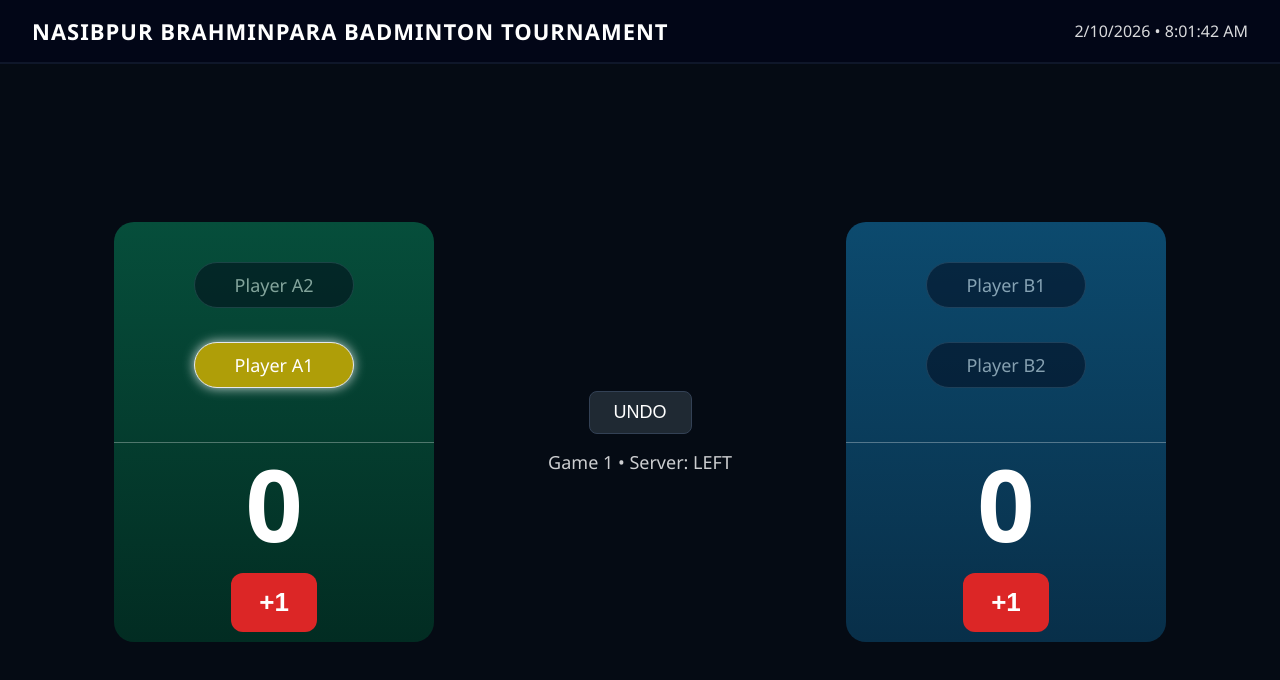
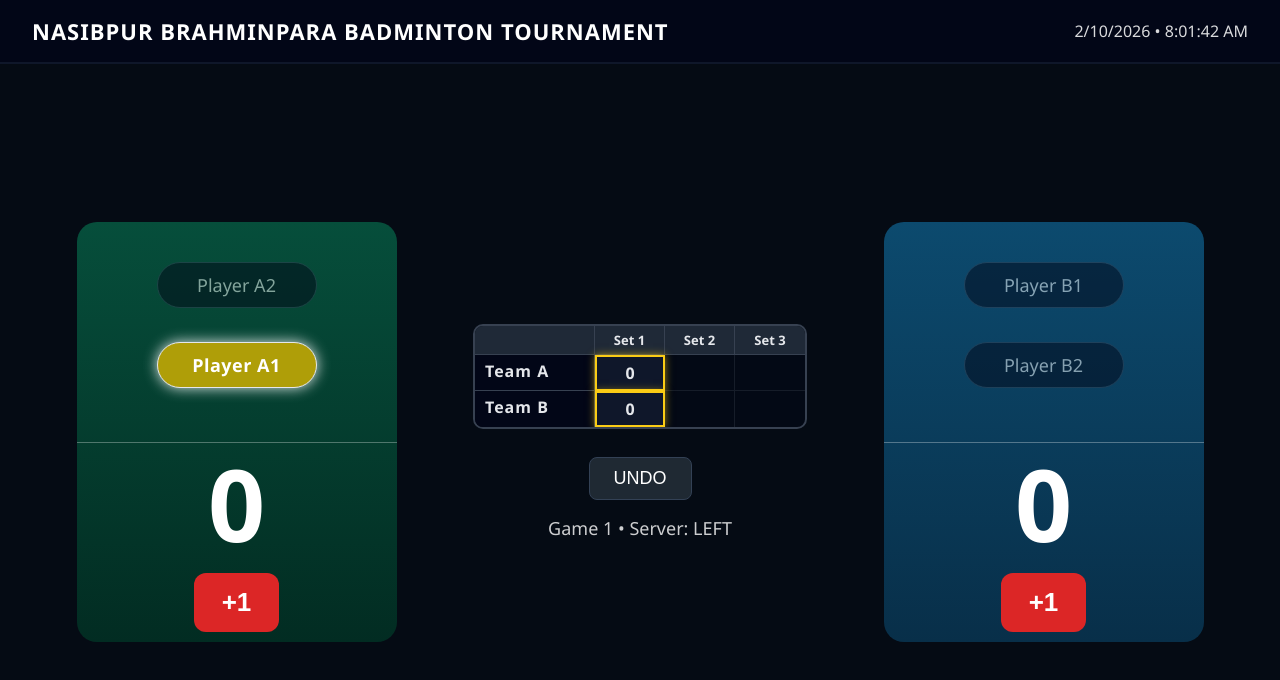
Before and after one commit to iam-soumik/badminton-scoreboard-web, a React (Vite) app: page / in a window 1280 px wide. Shown: the top 680 px of the page. Built offline with nearby package versions, Linux system fonts and the light colour scheme; the HTML template or start-up script is replaced by a standard one.

Commit message:
Features and CSS

```diff
--- a/src/App.jsx
+++ b/src/App.jsx
@@ -10,8 +10,37 @@ export default function App() {
 
   const game = useSelector(state => state.game)
   const [time, setTime] = useState(new Date())
+  const [setPopup, setSetPopup] = useState(null)
   const prevServerRef = useRef(game.server)
   const leftPlayers = game.players?.left || []
+
+  const MAX_SETS = 3
+  const setGrid = Array.from({ length: MAX_SETS }, (_, i) => {
+    const completedSet = game.setResults[i]
+
+    if (completedSet) {
+      return {
+        left: completedSet.left,
+        right: completedSet.right,
+        status: 'completed',
+      }
+    }
+
+    if (i + 1 === game.gameNumber) {
+      return {
+        left: game.score.left,
+        right: game.score.right,
+        status: 'current',
+      }
+    }
+
+    return {
+      left: '',
+      right: '',
+      status: 'future',
+    }
+  })
+
 
   function isServingPlayer(team, player) {
     if (game.server.team !== team) return false
@@ -24,20 +53,44 @@ export default function App() {
     return () => clearInterval(t)
   }, [])
 
+  useEffect(() => {
+    if (game.lastSetResult) {
+      setSetPopup(game.lastSetResult)
+
+      speak(
+        `Set won by ${
+          game.lastSetResult.winner === 'left' ? 'Team A' : 'Team B'
+        }. ${game.lastSetResult.left} ${game.lastSetResult.right}`
+      )
+    }
+  }, [game.lastSetResult])
+
   function score(team) {
-    if (!confirmAction(`Add point to ${team.toUpperCase()}?`)) return
-
     const prevServer = prevServerRef.current
     dispatch(addPoint(team))
 
     setTimeout(() => {
       const updated = store.getState().game
+
+      // 🏆 1️⃣ SET WON ANNOUNCEMENT
+      if (updated.lastSetResult) {
+        const result = updated.lastSetResult
+
+        speak(
+          `Set won by ${result.winner === 'left' ? 'Team A' : 'Team B'}.
+          ${result.left} ${result.right}`
+        )
+
+        // clear after announcing once
+        prevServerRef.current = updated.server
+        return
+      }
+
+      // 🎯 2️⃣ NORMAL POINT ANNOUNCEMENT
       const newServer = updated.server
-
       const leftScore = updated.score.left
       const rightScore = updated.score.right
 
-      // Score announcement: server team first
       const scoreText =
         newServer.team === 'left'
           ? `${leftScore} ${rightScore}`
@@ -48,21 +101,16 @@ export default function App() {
         prevServer.playerIndex !== newServer.playerIndex
 
       if (serviceChanged && prevServer.team !== newServer.team) {
-        // Service changed to other team
         speak(
           `Service over. ${newServer.team === 'left' ? 'Team A' : 'Team B'} to serve. ${scoreText}`
         )
       } else {
-        // Same server (service continues)
         speak(scoreText)
       }
 
-      // update ref AFTER announcement
       prevServerRef.current = newServer
     }, 80)
   }
-
-
 
   function undoLast() {
     if (!confirmAction('Undo last point?')) return
@@ -100,6 +148,36 @@ export default function App() {
         </div>
 
         <div className="center-panel">
+          <div className="set-grid">
+            {/* Header Row */}
+            <div className="cell header"></div>
+            {setGrid.map((_, i) => (
+              <div key={i} className="cell header">Set {i + 1}</div>
+            ))}
+
+            {/* Team A Row */}
+            <div className="cell team-name">{game.teamInfo.left}</div>
+            {setGrid.map((set, i) => (
+              <div
+                key={i}
+                className={`cell score ${set.status}`}
+              >
+                {set.left}
+              </div>
+            ))}
+
+            {/* Team B Row */}
+            <div className="cell team-name">{game.teamInfo.right}</div>
+            {setGrid.map((set, i) => (
+              <div
+                key={i}
+                className={`cell score ${set.status}`}
+              >
+                {set.right}
+              </div>
+            ))}
+          </div>
+
           <button className="undo-btn" onClick={undoLast}>UNDO</button>
           <div className="game-info">
             Game {game.gameNumber} • Server: {game.server.team.toUpperCase()}
@@ -124,6 +202,21 @@ export default function App() {
             <button className="score-btn" onClick={() => score('right')}>+1</button>
           </div>
         </div>
+
+        {setPopup && (
+          <div className="set-popup">
+            <div className="popup-card">
+              <h2>SET RESULT</h2>
+              <p>
+                {setPopup.winner === 'left' ? 'Team A' : 'Team B'} won
+              </p>
+              <p>
+                {setPopup.left} - {setPopup.right}
+              </p>
+              <button onClick={() => setSetPopup(null)}>OK</button>
+            </div>
+          </div>
+        )}
       </main>
     </div>
   )
--- a/src/index.css
+++ b/src/index.css
@@ -135,9 +135,21 @@ html, body, #root {
   opacity: 1;
   background: #af9e08;
   border-color: #e5e7eb;
-  box-shadow: 0 0 12px rgba(255,255,255,0.8);
+  box-shadow: 0 0 10px rgba(255, 215, 0, 0.6);
   color: #ffffff;
+  font-weight: 600;
+  letter-spacing: 0.5px;
 }
+@keyframes servePulse {
+  0%   { box-shadow: 0 0 6px rgba(255,255,255,0.4); }
+  50%  { box-shadow: 0 0 14px rgba(255,255,255,0.9); }
+  100% { box-shadow: 0 0 6px rgba(255,255,255,0.4); }
+}
+
+.serving-player {
+  animation: servePulse 1.6s ease-in-out infinite;
+}
+
 .team-score {
   font-size: 100px;
   font-weight: 700;
@@ -175,3 +187,90 @@ html, body, #root {
   border-top: 1px solid rgba(255,255,255,0.3);
   z-index: 1;
 }
+
+.set-popup {
+  position: fixed;
+  inset: 0;
+  background: rgba(3, 31, 0, 0.7);
+  display: flex;
+  align-items: center;
+  justify-content: center;
+  z-index: 999;
+}
+
+.popup-card {
+  background: #8eb450;
+  padding: 30px;
+  border-radius: 16px;
+  text-align: center;
+}
+
+.current-set {
+  border: 2px solid #ffd700;
+  box-shadow: 0 0 10px rgba(255,215,0,0.6);
+}
+
+.set-grid {
+  display: grid;
+  grid-template-columns: 120px repeat(3, 70px);
+  gap: 0; /* IMPORTANT: enables real dividers */
+  margin-bottom: 12px;
+  border: 2px solid #374151;
+  border-radius: 10px;
+  overflow: hidden;
+}
+
+.cell {
+  background: #111827;
+  color: #e5e7eb;
+  padding: 5px;
+  text-align: center;
+  border-radius: 0px;
+  font-weight: 600;
+  /* divider lines */
+  border-right: 1px solid #374151;
+  border-bottom: 1px solid #374151;
+}
+
+.cell.header {
+  background: #1f2937;
+  font-size: 13px;
+  font-weight: 700;
+}
+
+.cell.team-name {
+  background: #020617;
+  text-align: left;
+  padding-left: 10px;
+  font-size: 16px !important;
+  margin-bottom: 0px !important;
+  font-weight: 700;
+}
+
+.cell.score.completed {
+  background: #030712;
+  font-size: 16px !important;
+}
+
+.cell.score.current {
+  background: #0f172a;
+  border: 2px solid #facc15;
+  box-shadow: 0 0 8px rgba(250,204,21,0.6);
+  font-size: 16px !important;
+  position: relative;
+  z-index: 2;
+}
+
+.cell.score.future {
+  background: #020617;
+  opacity: 0.35;
+  font-size: 16px !important;
+}
+
+/* Remove extra borders on edges */
+.cell:nth-child(4n) {
+  border-right: none;
+}
+.cell:nth-last-child(-n + 4) {
+  border-bottom: none;
+}
--- a/src/logic/scoringEngine.js
+++ b/src/logic/scoringEngine.js
@@ -27,9 +27,25 @@ export function createScoringEngine() {
             history: [],
             started: false,
             thirdGameSwapDone: false,
+            setResults: [],          // [{ left: 21, right: 18 }]
+            lastSetResult: null,     // { winner, left, right }
+            teamInfo: {
+                left: "Team A",
+                right: "Team B",
+            },
+            matchConfig: {
+                firstServerTeam: 'left',
+                firstServerPlayerIndex: 0,
+            }
+
         }
     }
 
+    function swapCourtsOnly() {
+        const tempPlayers = state.players.left
+        state.players.left = state.players.right
+        state.players.right = tempPlayers
+    }
 
     function updateServicePosition(state, team, sameServer) {
         const players = state.players[team]
@@ -39,10 +55,7 @@ export function createScoringEngine() {
         const isEven = score % 2 === 0
 
         // Face-to-face BWF rule
-        const shouldServeFrom =
-            isLeftTeam
-                ? (isEven ? 'RIGHT' : 'LEFT')
-                : (isEven ? 'LEFT' : 'RIGHT')
+        const shouldServeFrom = isEven ? 'RIGHT' : 'LEFT'
 
         if (sameServer) {
             // 🔁 SAME SERVER → SWAP COURTS
@@ -83,6 +96,13 @@ export function createScoringEngine() {
         )
     }
 
+    function swapPlayerPositions(team) {
+        const players = state.players[team]
+        const temp = players[0].court
+        players[0].court = players[1].court
+        players[1].court = temp
+    }
+
 
     function isGameOver(l, r) {
         if ((l >= RULES.TARGET || r >= RULES.TARGET) && Math.abs(l - r) >= RULES.WIN_BY) {
@@ -93,42 +113,93 @@ export function createScoringEngine() {
     }
 
     function addPoint(team) {
+        if (state.gamesWon.left === 2 || state.gamesWon.right === 2) {
+            return
+        }
         snapshot()
+        if (!state.started && state.gameNumber === 1) {
+            state.server.team = state.matchConfig.firstServerTeam
+            state.server.playerIndex = state.matchConfig.firstServerPlayerIndex
+        }
+
         state.started = true
 
+        // 🧹 Clear previous set result ONLY on first rally of new set
+        if (
+            state.lastSetResult &&
+            state.score.left === 0 &&
+            state.score.right === 0
+        ) {
+            state.lastSetResult = null
+        }
+
+        // ➕ Add point
         state.score[team]++
 
         const sameServer = state.server.team === team
         updateServicePosition(state, team, sameServer)
 
-        // third game mid swap
+        // 🔁 3rd game mid-court swap at 11
         if (state.gameNumber === 3 && !state.thirdGameSwapDone) {
             if (state.score.left === 11 || state.score.right === 11) {
-                swapSidesInternal()
+                swapSidesFull()
                 state.thirdGameSwapDone = true
             }
         }
 
-        // game over
+        // 🏁 SET OVER
         if (isGameOver(state.score.left, state.score.right)) {
             const winner = state.score.left > state.score.right ? 'left' : 'right'
             state.gamesWon[winner]++
 
-            if (state.gamesWon.left + state.gamesWon.right < 3) {
+            // 📊 Save set history
+            state.setResults.push({
+                left: state.score.left,
+                right: state.score.right,
+            })
+
+            state.lastSetResult = {
+                winner,
+                left: state.score.left,
+                right: state.score.right,
+                setNumber: state.gameNumber,
+            }
+
+            // 🔁 Swap physical court sides only
+            swapCourtsOnly()
+
+            // 🏆 Winner serves next set
+            state.server.team = winner
+            state.server.playerIndex = 0   // you can make configurable later
+
+            if (state.gamesWon.left + state.gamesWon.right < RULES.MAX_GAMES) {
                 state.gameNumber++
                 state.score = { left: 0, right: 0 }
                 state.started = false
+                state.thirdGameSwapDone = false
             }
         }
+
     }
 
-    function swapSidesInternal() {
+
+    function swapSidesFull() {
+        // swap players
+        const tempPlayers = state.players.left
+        state.players.left = state.players.right
+        state.players.right = tempPlayers
+
         // swap scores
         const s = state.score.left
         state.score.left = state.score.right
         state.score.right = s
 
-        // swap server team ONLY
+        // swap games won
+        const g = state.gamesWon.left
+        state.gamesWon.left = state.gamesWon.right
+        state.gamesWon.right = g
+
+        // swap server team
         state.server.team = state.server.team === 'left' ? 'right' : 'left'
     }
 
```
